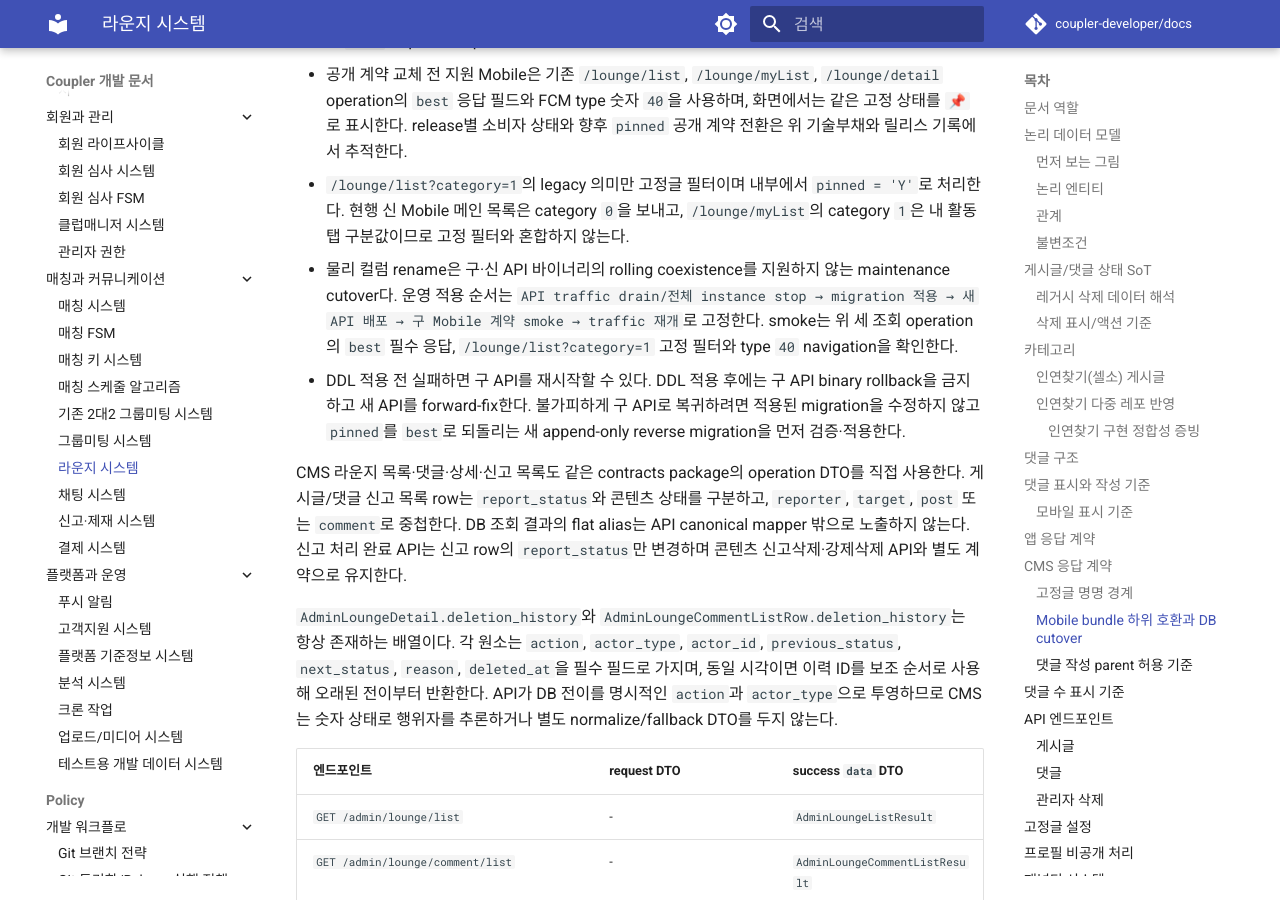
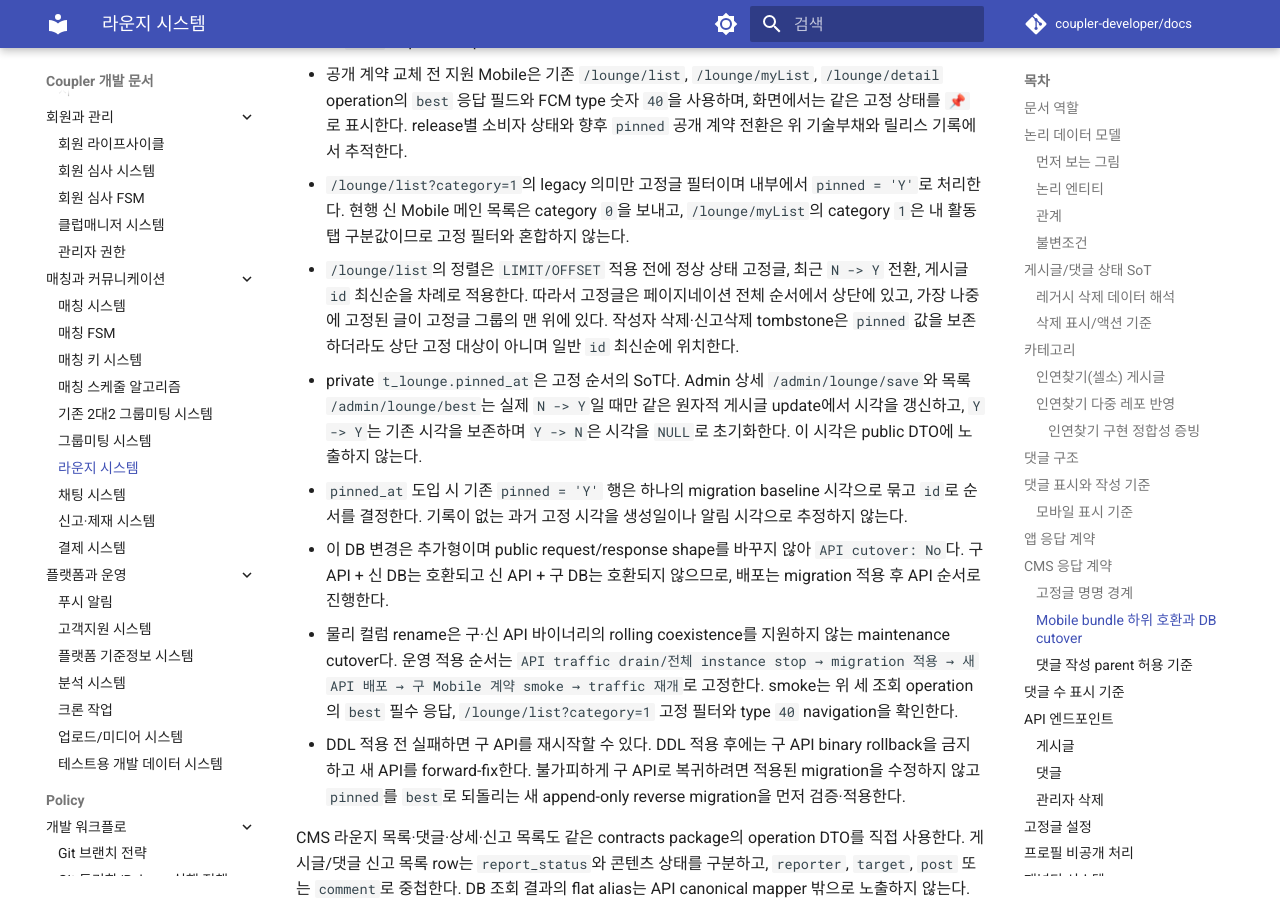
Before and after one commit to coupler-developer/docs, an MkDocs documentation site: the page built from content/architecture/lounge-system.md, in a window 1280 px wide and 900 px high, scrolled down 9307 px. Built offline with MkDocs 1.6.1 and Material for MkDocs 9.7.7, drawn with Linux system fonts in a browser that asks for light colours; comment, search, counter and statistics services are not loaded.

Commit message:
docs: 라운지 고정글 정렬 계약

```diff
--- a/content/architecture/lounge-system.md
+++ b/content/architecture/lounge-system.md
@@ -313,6 +313,18 @@ type CommentParentRef =
 - `/lounge/list?category=1`의 legacy 의미만 고정글 필터이며 내부에서 `pinned = 'Y'`로 처리한다. 현행 신 Mobile
   메인 목록은 category `0`을 보내고, `/lounge/myList`의 category `1`은 내 활동 탭 구분값이므로 고정 필터와
   혼합하지 않는다.
+- `/lounge/list`의 정렬은 `LIMIT/OFFSET` 적용 전에 정상 상태 고정글, 최근 `N -> Y` 전환,
+  게시글 `id` 최신순을 차례로 적용한다. 따라서 고정글은 페이지네이션 전체 순서에서 상단에
+  있고, 가장 나중에 고정된 글이 고정글 그룹의 맨 위에 있다. 작성자 삭제·신고삭제 tombstone은
+  `pinned` 값을 보존하더라도 상단 고정 대상이 아니며 일반 `id` 최신순에 위치한다.
+- private `t_lounge.pinned_at`은 고정 순서의 SoT다. Admin 상세 `/admin/lounge/save`와 목록
+  `/admin/lounge/best`는 실제 `N -> Y`일 때만 같은 원자적 게시글 update에서 시각을 갱신하고,
+  `Y -> Y`는 기존 시각을 보존하며 `Y -> N`은 시각을 `NULL`로 초기화한다. 이 시각은 public DTO에
+  노출하지 않는다.
+- `pinned_at` 도입 시 기존 `pinned = 'Y'` 행은 하나의 migration baseline 시각으로 묶고 `id`로
+  순서를 결정한다. 기록이 없는 과거 고정 시각을 생성일이나 알림 시각으로 추정하지 않는다.
+- 이 DB 변경은 추가형이며 public request/response shape를 바꾸지 않아 `API cutover: No`다. 구 API +
+  신 DB는 호환되고 신 API + 구 DB는 호환되지 않으므로, 배포는 migration 적용 후 API 순서로 진행한다.
 - 물리 컬럼 rename은 구·신 API 바이너리의 rolling coexistence를 지원하지 않는 maintenance cutover다. 운영
   적용 순서는 `API traffic drain/전체 instance stop → migration 적용 → 새 API 배포 → 구 Mobile 계약 smoke →
   traffic 재개`로 고정한다. smoke는 위 세 조회 operation의 `best` 필수 응답,
```
